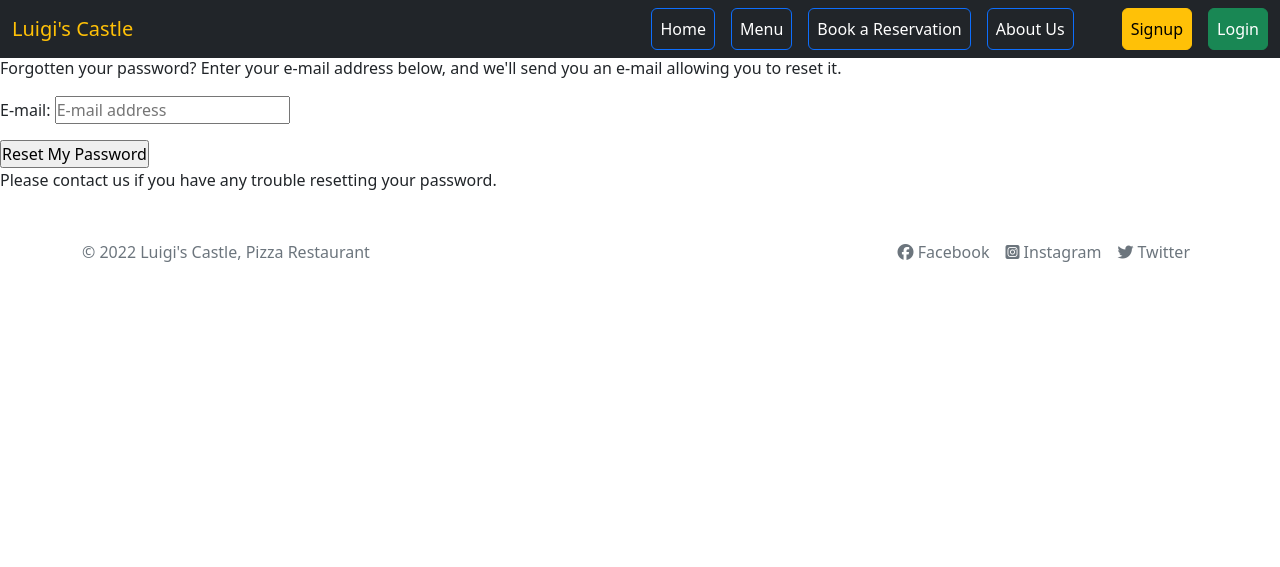
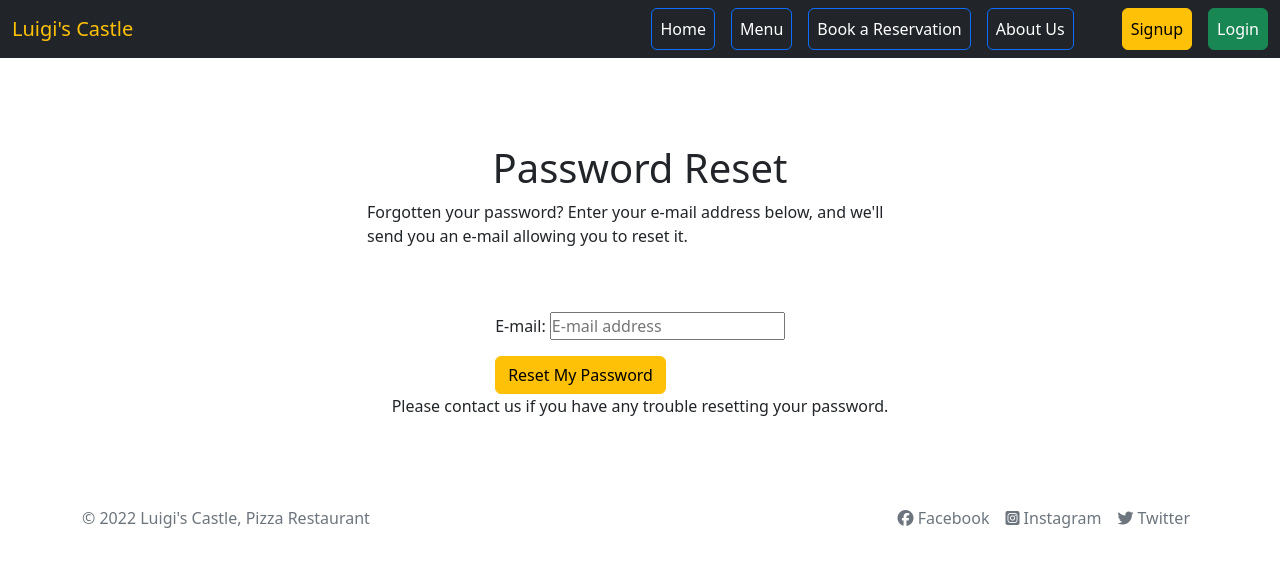
Before and after one commit to Tiyko/restaurant, a Django app: page /account/password/reset/ in a window 1280 px wide. Shown: the top 567 px of the page. Run offline with Django 4.2, Linux system fonts and the light colour scheme; some libraries are stand-ins or nearby versions.

Commit message:
styled password pages

```diff
--- a/templates/account/password_reset.html
+++ b/templates/account/password_reset.html
@@ -6,19 +6,27 @@
 {% block head_title %}{% trans "Password Reset" %}{% endblock %}
 
 {% block content %}
+<div class="mt-5 pb-5"></div>
 
-    <h1>{% trans "Password Reset" %}</h1>
+<div class="container">
+    <div class="row justify-content-center my-5">
+        <div class="col-sm-10 col-md-6">
+            <h1 class="d-flex justify-content-center">{% trans "Password Reset" %}</h1>
             {% if user.is_authenticated %}
             {% include "account/snippets/already_logged_in.html" %}
             {% endif %}
-
-    <p>{% trans "Forgotten your password? Enter your e-mail address below, and we'll send you an e-mail allowing you to reset it." %}</p>
-
+            <p class="d-flex justify-content-center">{% trans "Forgotten your password? Enter your e-mail address below, and we'll send you an e-mail allowing you to reset it." %}</p>
+        </div>
+    </div>
+    <div class="row justify-content-center my-5">
+        <div class="col-sm-10 col-md-6 d-flex justify-content-center">
             <form method="POST" action="{% url 'account_reset_password' %}" class="password_reset">
                 {% csrf_token %}
                 {{ form.as_p }}
-        <input type="submit" value="{% trans 'Reset My Password' %}" />
+                <input class="btn btn-warning" type="submit" value="{% trans 'Reset My Password' %}" />
             </form>
-
-    <p>{% blocktrans %}Please contact us if you have any trouble resetting your password.{% endblocktrans %}</p>
+        </div>
+        <p class="d-flex justify-content-center">{% blocktrans %}Please contact us if you have any trouble resetting your password.{% endblocktrans %}</p>
+    </div>
+</div>
 {% endblock %}
```
Also changed, not shown: templates/account/password_change.html (+18 -7 lines). Lines whose indentation alone changed are shown as unchanged.
